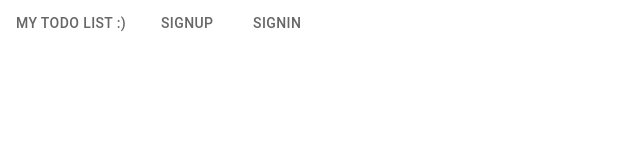
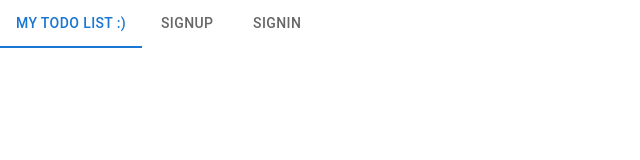
Before and after one commit to jiye-7/wanted-pre-onboarding-fe, a React (Create React App) app: page / in a window 1280 px wide. Shown: the top 160 px of the page, without its empty margins (0-640 px from the left). Built offline with nearby package versions, Linux system fonts and the light colour scheme.

Commit message:
refactor: gnb code modify

```diff
--- a/src/components/Navigation.tsx
+++ b/src/components/Navigation.tsx
@@ -1,14 +1,37 @@
-import React from 'react';
+import { useState } from 'react';
 import { Box, Tabs, Tab } from '@mui/material';
 
+interface LinkTabProps {
+	label?: string;
+	href?: string;
+}
+
+function LinkTab(props: LinkTabProps) {
+	return (
+		<Tab
+			component="a"
+			onClick={(event: React.MouseEvent<HTMLAnchorElement, MouseEvent>) => {
+				event.preventDefault();
+			}}
+			{...props}
+		/>
+	);
+}
+
 const Navigation = () => {
+	const [value, setValue] = useState<number>(0);
+
+	const handleChange = (event: React.SyntheticEvent, newValue: number) => {
+		setValue(newValue);
+	};
+
 	return (
 		<nav>
 			<Box sx={{ width: '100%' }}>
-				<Tabs aria-label="nav tabs example">
-					<Tab label="My ToDo List :)" href="/" />
-					<Tab label="SignUp" href="/signup" />
-					<Tab label="SignIn" href="/signin" />
+				<Tabs value={value} onChange={handleChange} aria-label="Navigation Tabs">
+					<LinkTab label="My ToDo List :)" href="/" />
+					<LinkTab label="SignUp" href="/signup" />
+					<LinkTab label="SignIn" href="/signin" />
 				</Tabs>
 			</Box>
 		</nav>
```
